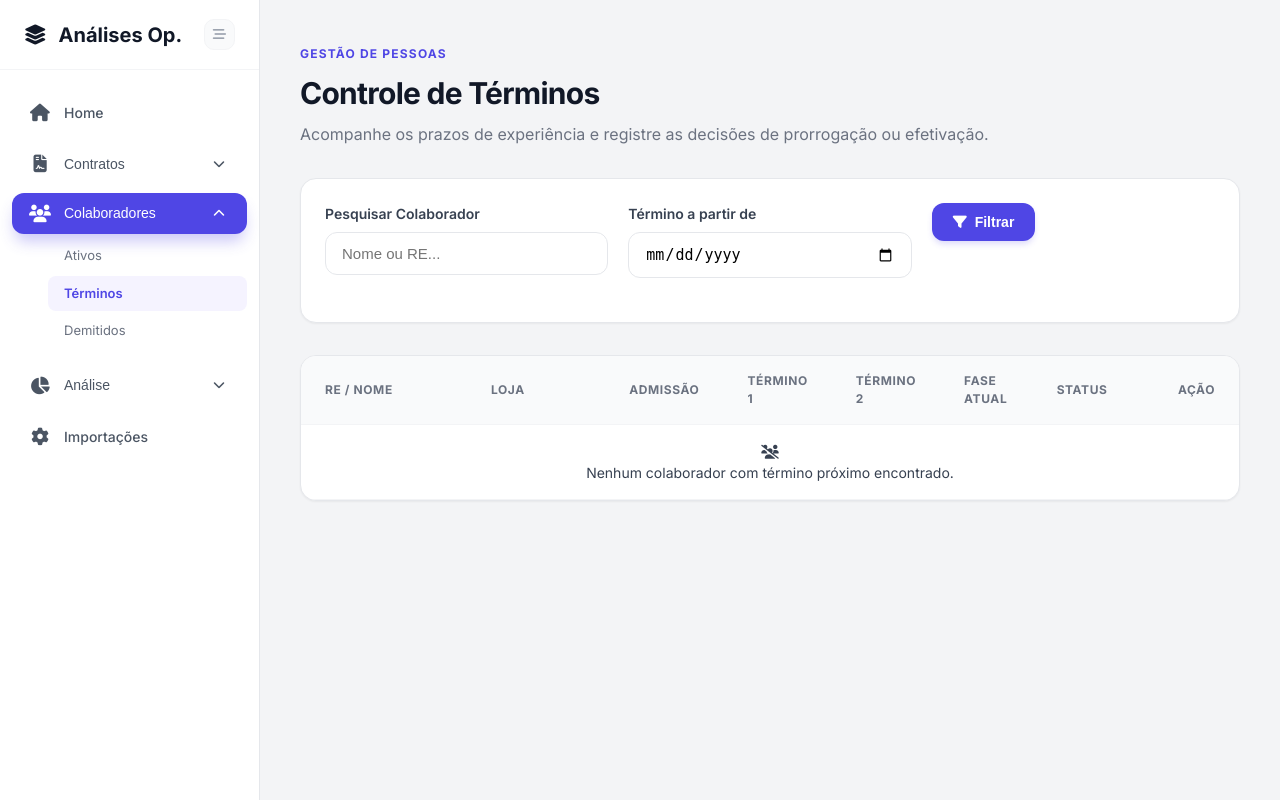
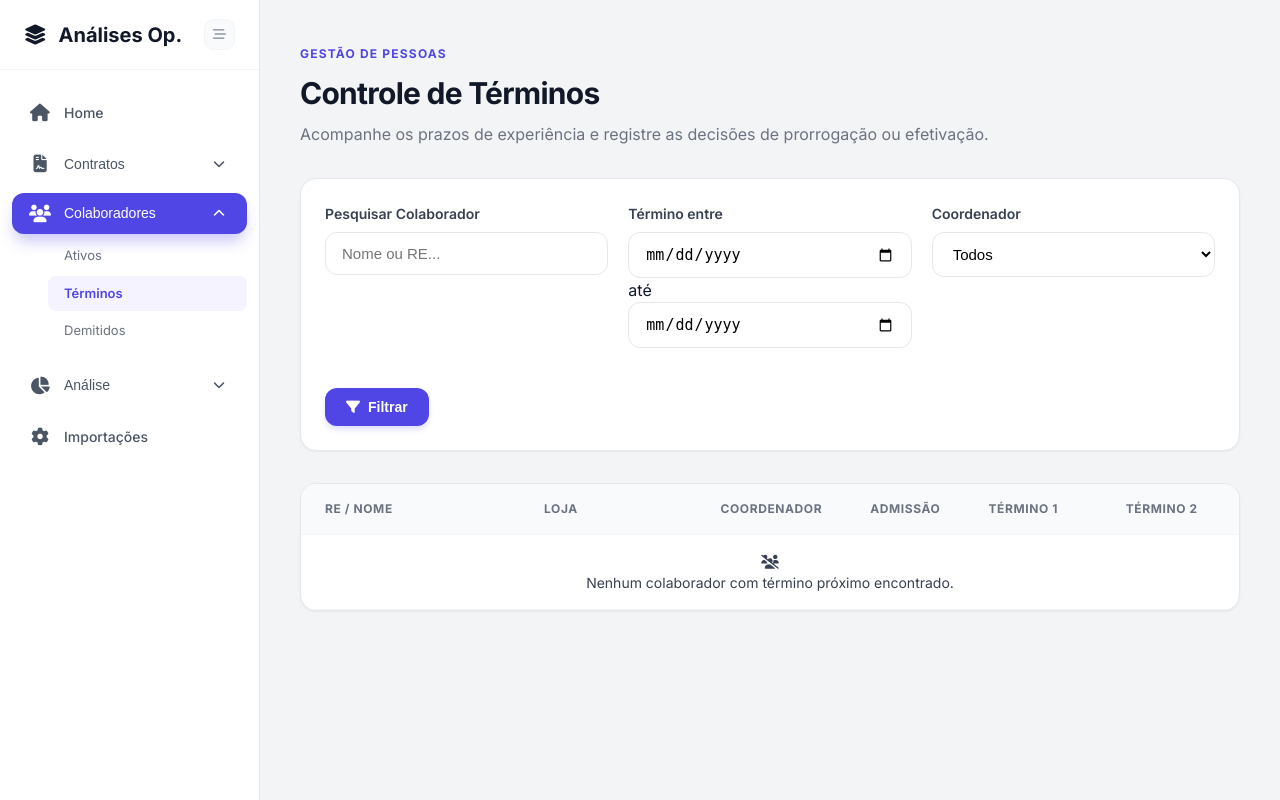
Before and after one commit to guisatoru/analises-operacionais, a Django app: page /colaboradores/terminos/ in a window 1280 px wide. Run offline with Django 5.2, Linux system fonts and the light colour scheme; data that the repository does not hold is empty.

Commit message:
feat: melhorias na listagem de términos com filtros de período/coordenador e destaques visuais

```diff
--- a/colaboradores/static/colaboradores/css/terminos.css
+++ b/colaboradores/static/colaboradores/css/terminos.css
@@ -181,3 +181,29 @@
 .btn-save-decision:hover {
     background: #1e293b;
 }
+
+/* Destaque de Datas na Tabela */
+.date-highlight {
+    display: inline-block;
+    padding: 4px 12px;
+    border-radius: 6px;
+    font-weight: 600;
+    font-size: 0.875rem;
+    text-align: center;
+    min-width: 100px;
+}
+
+.date-highlight.bg-yellow {
+    background-color: #fffbeb;
+    color: #b45309;
+}
+
+.date-highlight.bg-green {
+    background-color: #ecfdf5;
+    color: #047857;
+}
+
+.date-highlight.bg-red {
+    background-color: #fef2f2;
+    color: #b91c1c;
+}
--- a/colaboradores/templates/colaboradores/terminos_list.html
+++ b/colaboradores/templates/colaboradores/terminos_list.html
@@ -26,14 +26,27 @@
             </div>
         </div>
         <div class="form-group">
-            <label>Término a partir de</label>
-            <input type="date" name="data_filtro" value="{{ data_filtro }}">
+            <label>Término entre</label>
+            <div class="flex gap-8">
+                <input type="date" name="data_filtro" value="{{ data_filtro }}" class="flex-1">
+                <span class="flex items-center text-slate-400">até</span>
+                <input type="date" name="data_fim" value="{{ data_fim }}" class="flex-1">
+            </div>
+        </div>
+        <div class="form-group">
+            <label>Coordenador</label>
+            <select name="coordenador" class="form-control">
+                <option value="">Todos</option>
+                {% for coord in coordenadores %}
+                    <option value="{{ coord }}" {% if coordenador_query == coord %}selected{% endif %}>{{ coord }}</option>
+                {% endfor %}
+            </select>
         </div>
         <div class="flex items-end gap-8">
             <button type="submit" class="btn btn-primary">
                 <i class="fa-solid fa-filter"></i> Filtrar
             </button>
-            {% if search_query or data_filtro %}
+            {% if search_query or data_filtro or data_fim or coordenador_query %}
             <a href="{% url 'colaboradores:terminos_list' %}" class="btn btn-outline">
                 Limpar
             </a>
@@ -50,17 +63,15 @@
                 <tr>
                     <th style="width: 25%;">RE / Nome</th>
                     <th style="width: 20%;">Loja</th>
+                    <th style="width: 15%;">Coordenador</th>
                     <th style="width: 10%;">Admissão</th>
-                    <th style="width: 10%;">Término 1</th>
-                    <th style="width: 10%;">Término 2</th>
-                    <th style="width: 10%;">Fase Atual</th>
-                    <th style="width: 15%;">Status</th>
-                    <th style="width: 10%; text-align: right;">Ação</th>
+                    <th style="width: 15%;">Término 1</th>
+                    <th style="width: 15%;">Término 2</th>
                 </tr>
             </thead>
             <tbody>
                 {% for item in page_obj %}
-                <tr class="clickable-row">
+                <tr class="clickable-row open-modal-btn" data-colaborador-id="{{ item.colaborador.id }}" style="cursor: pointer;">
                     <td>
                         <div class="font-bold text-slate-900">{{ item.colaborador.nome }}</div>
                         <div class="text-xs text-slate-500">RE: {{ item.colaborador.re }}</div>
@@ -71,31 +82,29 @@
                             <div class="text-[10px] text-slate-400">CC: {{ item.colaborador.centro_custo }}</div>
                         {% endif %}
                     </td>
+                    <td>
+                        <span class="text-sm">{{ item.colaborador.loja.coordenador|default:"-" }}</span>
+                    </td>
                     <td class="text-sm">{{ item.colaborador.data_admissao|date:"d/m/Y" }}</td>
-                    <td class="text-sm font-medium {% if item.relevant_date == item.colaborador.termino_1 %}text-indigo-600{% else %}text-slate-400{% endif %}">
-                        {{ item.colaborador.termino_1|date:"d/m/Y"|default:"-" }}
-                    </td>
-                    <td class="text-sm font-medium {% if item.relevant_date == item.colaborador.termino_2 %}text-indigo-600{% else %}text-slate-400{% endif %}">
-                        {{ item.colaborador.termino_2|date:"d/m/Y"|default:"-" }}
+                    <td>
+                        {% with status=item.state.statusControle etapa=item.state.etapaAtual %}
+                        <div class="date-highlight
+                            {% if etapa == 1 %}
+                                {% if 'Pendente' in status %}bg-yellow{% elif 'Término' in status %}bg-red{% elif 'Prorrogado' in status or 'Mantido' in status %}bg-green{% endif %}
+                            {% endif %}">
+                            {{ item.colaborador.termino_1|date:"d/m/Y"|default:"-" }}
+                        </div>
+                        {% endwith %}
                     </td>
                     <td>
-                        <span class="text-[10px] font-bold uppercase tracking-wider text-slate-500 bg-slate-100 px-2 py-1 rounded-md">{{ item.state.tipoTermino }}</span>
-                    </td>
-                    <td>
-                        {% if 'Término registrado' in item.state.statusControle %}
-                            <span class="badge-termino red">{{ item.state.statusControle }}</span>
-                        {% elif 'Prorrogado' in item.state.statusControle %}
-                            <span class="badge-termino amber">{{ item.state.statusControle }}</span>
-                        {% elif 'Mantido' in item.state.statusControle %}
-                            <span class="badge-termino emerald">{{ item.state.statusControle }}</span>
-                        {% else %}
-                            <span class="badge-termino slate">{{ item.state.statusControle }}</span>
-                        {% endif %}
-                    </td>
-                    <td class="text-right">
-                        <button type="button" class="btn btn-sm btn-outline open-modal-btn" data-colaborador-id="{{ item.colaborador.id }}">
-                            Gerenciar
-                        </button>
+                        {% with status=item.state.statusControle etapa=item.state.etapaAtual %}
+                        <div class="date-highlight
+                            {% if etapa == 2 %}
+                                {% if 'Pendente' in status %}bg-yellow{% elif 'Término' in status %}bg-red{% elif 'Prorrogado' in status or 'Mantido' in status %}bg-green{% endif %}
+                            {% endif %}">
+                            {{ item.colaborador.termino_2|date:"d/m/Y"|default:"-" }}
+                        </div>
+                        {% endwith %}
                     </td>
                 </tr>
                 {% empty %}
@@ -120,13 +129,13 @@
         </span>
         <div class="flex gap-8">
             {% if page_obj.has_previous %}
-                <a href="?page={{ page_obj.previous_page_number }}{% if search_query %}&search={{ search_query }}{% endif %}{% if data_filtro %}&data_filtro={{ data_filtro }}{% endif %}" class="btn btn-outline">Anterior</a>
+                <a href="?page={{ page_obj.previous_page_number }}{% if search_query %}&search={{ search_query }}{% endif %}{% if data_filtro %}&data_filtro={{ data_filtro }}{% endif %}{% if data_fim %}&data_fim={{ data_fim }}{% endif %}{% if coordenador_query %}&coordenador={{ coordenador_query }}{% endif %}" class="btn btn-outline">Anterior</a>
             {% else %}
                 <button disabled class="btn btn-outline opacity-50 cursor-not-allowed">Anterior</button>
             {% endif %}
 
             {% if page_obj.has_next %}
-                <a href="?page={{ page_obj.next_page_number }}{% if search_query %}&search={{ search_query }}{% endif %}{% if data_filtro %}&data_filtro={{ data_filtro }}{% endif %}" class="btn btn-outline">Próxima</a>
+                <a href="?page={{ page_obj.next_page_number }}{% if search_query %}&search={{ search_query }}{% endif %}{% if data_filtro %}&data_filtro={{ data_filtro }}{% endif %}{% if data_fim %}&data_fim={{ data_fim }}{% endif %}{% if coordenador_query %}&coordenador={{ coordenador_query }}{% endif %}" class="btn btn-outline">Próxima</a>
             {% else %}
                 <button disabled class="btn btn-outline opacity-50 cursor-not-allowed">Próxima</button>
             {% endif %}
--- a/colaboradores/views.py
+++ b/colaboradores/views.py
@@ -59,6 +59,8 @@
 
     search_query = request.GET.get('search', '').strip().lower()
     data_filtro = request.GET.get('data_filtro', '')
+    data_fim = request.GET.get('data_fim', '')
+    coordenador_query = request.GET.get('coordenador', '')
 
     today = date.today()
     processed_colaboradores = []
@@ -74,6 +76,7 @@
 
         relevant_date = colaborador.termino_2 if state['etapaAtual'] == 2 else colaborador.termino_1
 
+        # Filtro de Data Início (A partir de)
         if data_filtro and relevant_date:
             try:
                 filtro_date = date.fromisoformat(data_filtro)
@@ -81,6 +84,21 @@
                     continue
             except ValueError:
                 pass
+
+        # Filtro de Data Fim (Até)
+        if data_fim and relevant_date:
+            try:
+                fim_date = date.fromisoformat(data_fim)
+                if relevant_date > fim_date:
+                    continue
+            except ValueError:
+                pass
+
+        # Filtro de Coordenador
+        if coordenador_query:
+            loja_coordenador = colaborador.loja.coordenador if colaborador.loja else ""
+            if coordenador_query != loja_coordenador:
+                continue
 
         if search_query:
             if search_query not in colaborador.nome.lower() and search_query not in colaborador.re.lower():
@@ -100,10 +118,16 @@
     page_number = request.GET.get('page')
     page_obj = paginator.get_page(page_number)
 
+    # Coordenadores únicos para o filtro
+    coordenadores = Loja.objects.exclude(coordenador="").values_list('coordenador', flat=True).distinct().order_by('coordenador')
+
     context = {
         'page_obj': page_obj,
         'search_query': search_query,
         'data_filtro': data_filtro,
+        'data_fim': data_fim,
+        'coordenador_query': coordenador_query,
+        'coordenadores': coordenadores,
         'titulo': 'Controle de Términos',
     }
     return render(request, 'colaboradores/terminos_list.html', context)
```
